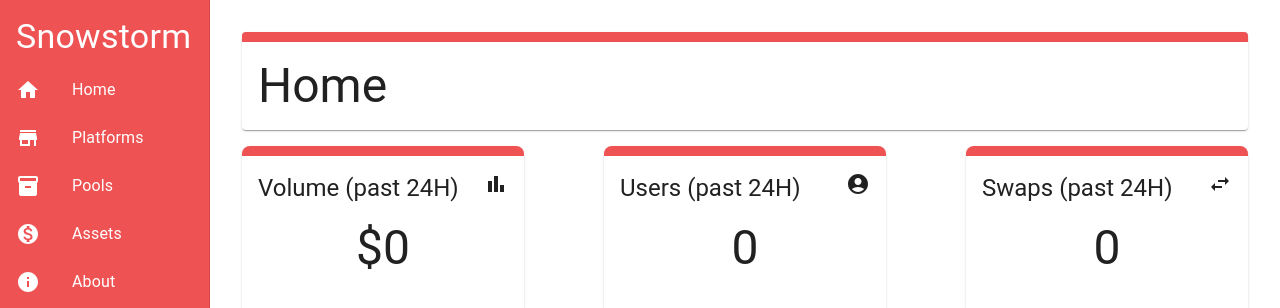
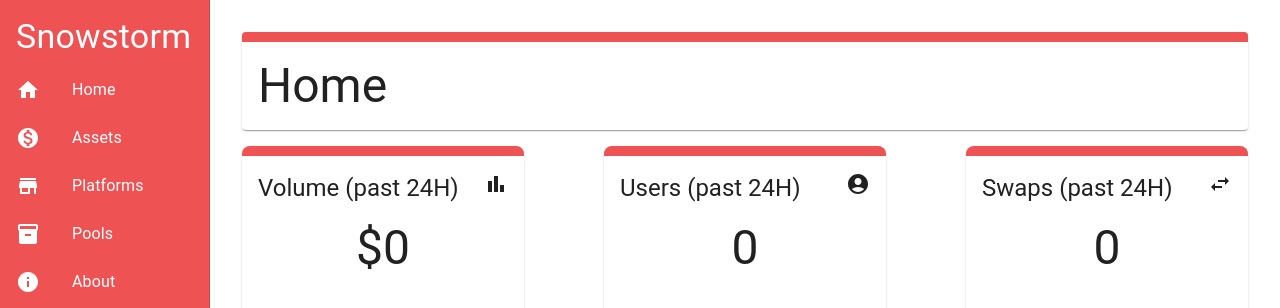
Before and after one commit to smolsquirrel/snowstorm, a React (Vite) app in the folder frontend/: page / in a window 1280 px wide. Shown: the top 308 px of the page. Built offline with nearby package versions, Linux system fonts and the light colour scheme; no server answers.

Commit message:
reorder menu

```diff
--- a/frontend/src/components/Sidebar.tsx
+++ b/frontend/src/components/Sidebar.tsx
@@ -40,6 +40,14 @@ function Sidebar() {
 					</ListItemButton>
 				</ListItem>
 				<ListItem disablePadding sx={{ color: "white" }}>
+					<ListItemButton href="/assets">
+						<ListItemIcon>
+							<MonetizationOnIcon sx={{ color: "white" }} />
+						</ListItemIcon>
+						<ListItemText>Assets</ListItemText>
+					</ListItemButton>
+				</ListItem>
+				<ListItem disablePadding sx={{ color: "white" }}>
 					<ListItemButton href="/platforms">
 						<ListItemIcon>
 							<StoreIcon sx={{ color: "white" }} />
@@ -55,14 +63,7 @@ function Sidebar() {
 						<ListItemText>Pools</ListItemText>
 					</ListItemButton>
 				</ListItem>
-				<ListItem disablePadding sx={{ color: "white" }}>
-					<ListItemButton href="/assets">
-						<ListItemIcon>
-							<MonetizationOnIcon sx={{ color: "white" }} />
-						</ListItemIcon>
-						<ListItemText>Assets</ListItemText>
-					</ListItemButton>
-				</ListItem>
+
 				<ListItem disablePadding sx={{ color: "white" }}>
 					<ListItemButton href="/about">
 						<ListItemIcon>
```
